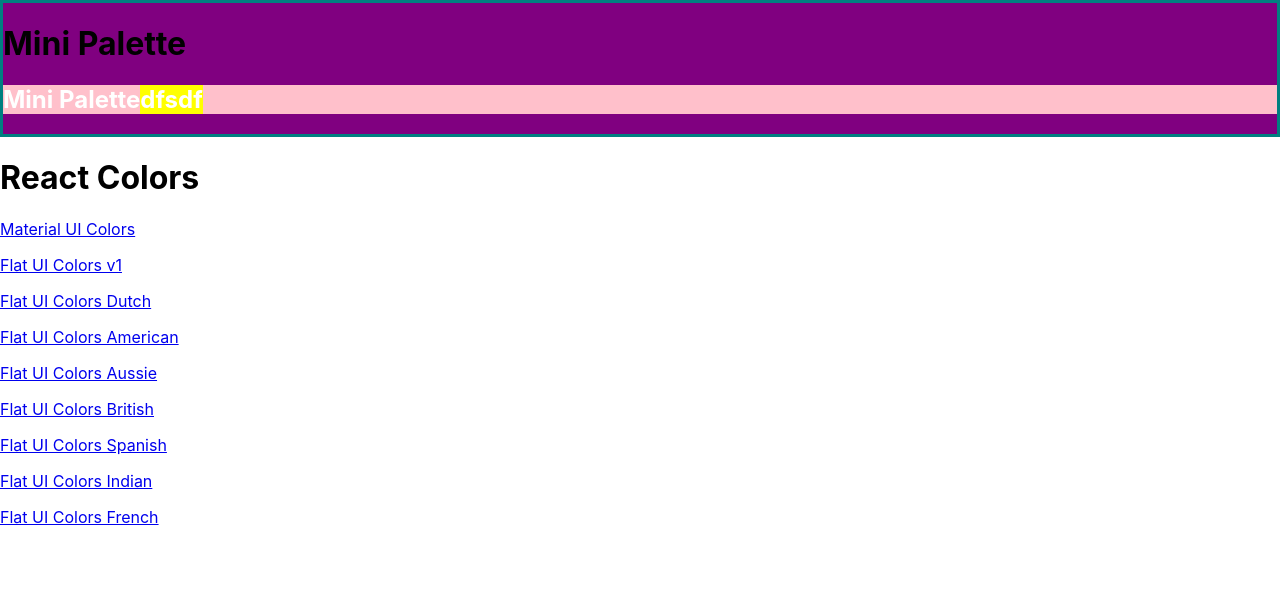
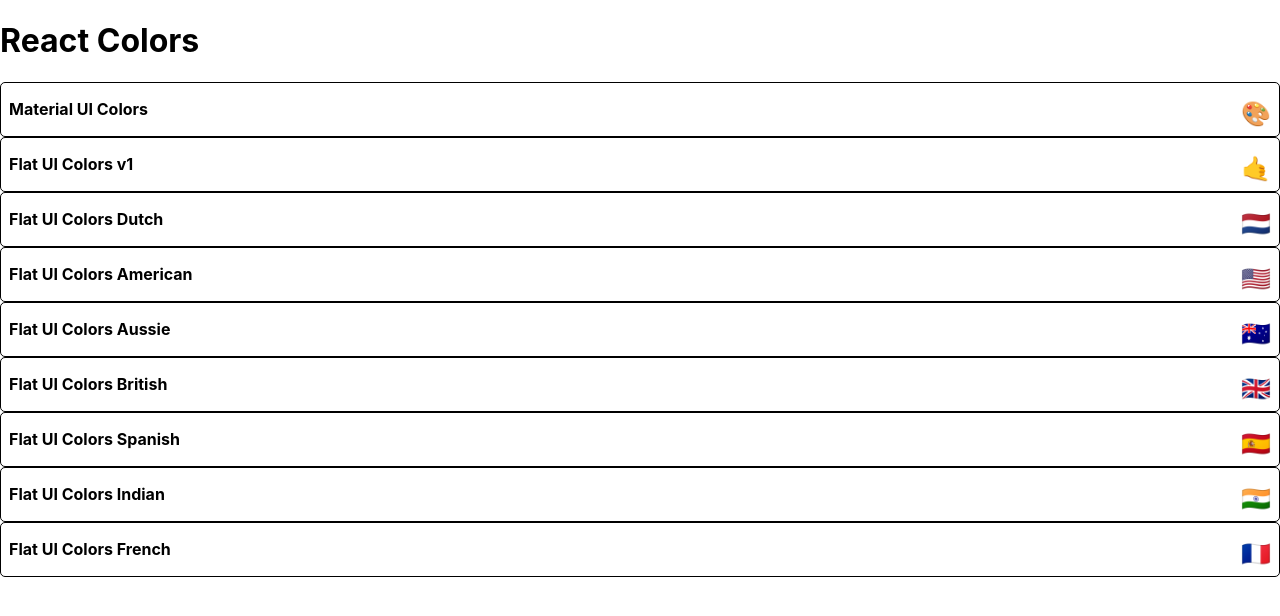
Before and after one commit to sarfarazkasmani/react-color-app, a React (Create React App) app: page / in a window 1280 px wide. Shown: the top 616 px of the page. Built offline with nearby package versions, Linux system fonts and the light colour scheme; the HTML template or start-up script is replaced by a standard one.

Commit message:
Start styling mini palette

```diff
--- a/src/MiniPalette.js
+++ b/src/MiniPalette.js
@@ -2,28 +2,45 @@
 import { withStyles } from '@material-ui/core/styles';
 
 const styles = {
-	main: {
-		backgroundColor: 'purple',
-        border: '3px solid teal'
+	root: {
+        backgroundColor:'white',
+        border:'1px solid #000',
+        borderRadius:'5px',
+        padding:'0.5rem',
+        position:'relative',
+        overflow:'hidden',
+        '&:hover': {
+            cursor:'pointer'
+        }
     },
-    secondary: {
-        backgroundColor: 'pink',
-        "& h1": {
-            color: "white",
-            " & span": {
-                backgroundColor:'yellow'
-            }
-        }
+    colors: {
+        backgroundColor:'grey'
+    },
+    title: {
+        display:'flex',
+        justifyContent: 'space-between',
+        alignItem:'center',
+        margin:'0',
+        color:'black',
+        paddingTop:'0.5rem',
+        fontSize:'1rem',
+        position:'relative'
+    },
+    emoji: {
+        marginLeft:'0.5rem',
+        fontSize:'1.5rem'
     }
 
 };
 
 function MiniPalette(props) {
-	const { classes } = props;
+	const { classes, paletteName, emoji,  } = props;
 	return (
-		<div className={classes.main}>
-			<h1>Mini Palette</h1>
-            <section className={classes.secondary}><h1>Mini Palette<span>dfsdf</span></h1></section>
+		<div className={classes.root}>
+			<div className={classes.colors}>
+
+            </div>
+            <h5 className={classes.title}>{paletteName} <span className={classes.emoji}>{emoji}</span></h5>
 		</div>
 	);
 }
--- a/src/PaletteList.js
+++ b/src/PaletteList.js
@@ -7,12 +7,10 @@
 		const { palettes } = this.props;
 		return (
 			<div>
-				<MiniPalette />
+
 				<h1>React Colors</h1>
 				{palettes.map((palette) => (
-					<p>
-						<Link to={`/palette/${palette.id}`}>{palette.paletteName}</Link>
-					</p>
+					<MiniPalette {...palette} />
 				))}
 			</div>
 		);
```
